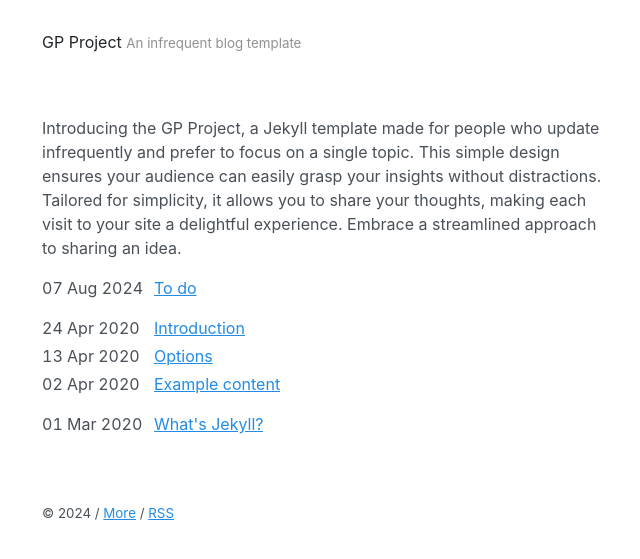
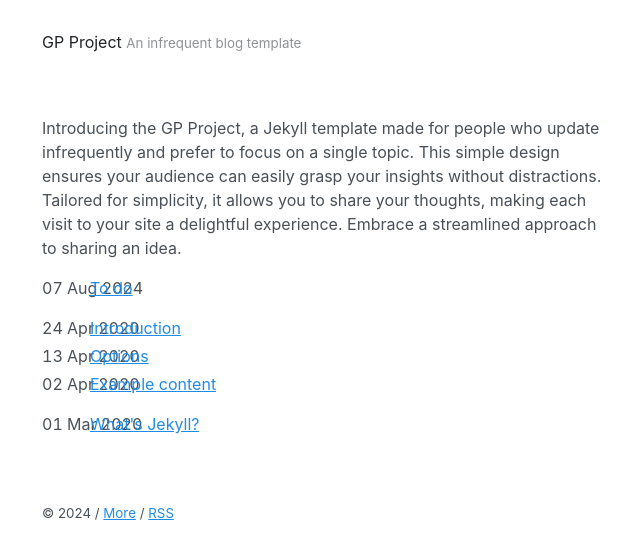
Before and after one commit to akmolteni/gp, a Jekyll site: the page built from index.html, in a window 1280 px wide. Shown: the top 559 px of the page, without its empty margins (318-958 px from the left). Built offline with Jekyll 4.4.1, drawn with Linux system fonts in a browser that asks for light colours; the list of posts is cut into pages by our own code.

Commit message:
Update _toc.scss

```diff
--- a/_sass/_toc.scss
+++ b/_sass/_toc.scss
@@ -45,7 +45,7 @@ margin-bottom: 4em;
 }
 
 .toc li span {
-	width:6rem;
+	width:2rem;
 	white-space: nowrap;
 	font-variant-numeric: tabular-nums;
 	text-align:right;
```
